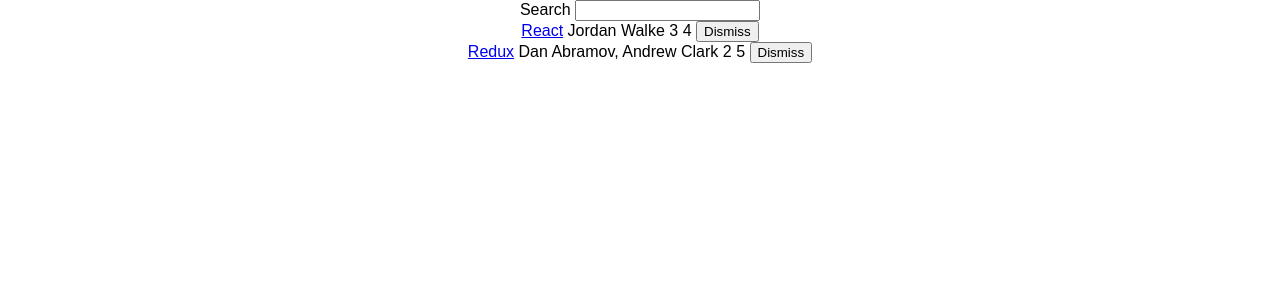
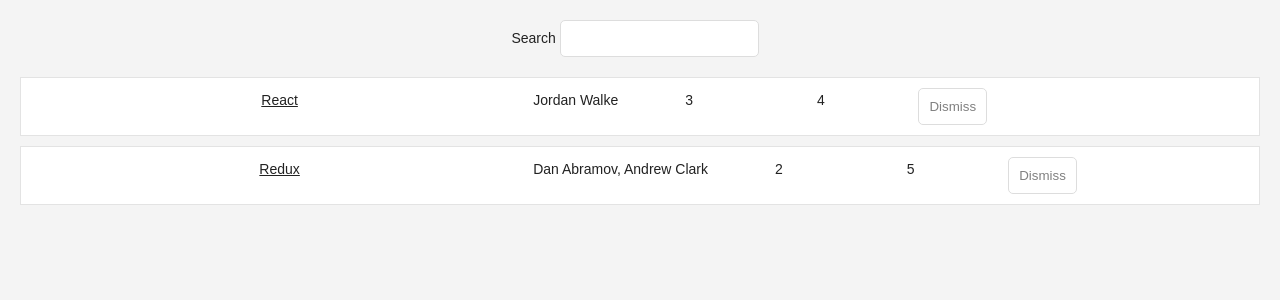
Before and after one commit to rusticpenguin/gReads, a React (Create React App) app: page / in a window 1280 px wide. Shown: the top 300 px of the page. Built offline with nearby package versions, Linux system fonts and the light colour scheme.

Commit message:
Styled List

```diff
--- a/src/App.css
+++ b/src/App.css
@@ -1,28 +1,75 @@
-.App {
+.page {
+  margin: 20px;
+}
+
+.interactions {
   text-align: center;
 }
 
-.App-logo {
-  animation: App-logo-spin infinite 20s linear;
-  height: 80px;
+.table {
+  margin: 20px 0;
 }
 
-.App-header {
-  background-color: #222;
-  height: 150px;
-  padding: 20px;
-  color: white;
+.table-header {
+  display: flex;
+  line-height: 24px;
+  font-size:16px;
+  padding: 0 10px;
+  justify-content: space-between
 }
 
-.App-title {
-  font-size: 1.5em;
+.table-empty {
+  margin: 200px;
+  text-align: center;
+  font-size: 16px;
 }
 
-.App-intro {
-  font-size: large;
+.table-row {
+  display: flex;
+  line-height: 24px;
+  white-space: nowrap;
+  margin: 10px 0;
+  padding: 10px;
+  background: #ffffff;
+  border: 1px solid #e3e3e3;
 }
 
-@keyframes App-logo-spin {
-  from { transform: rotate(0deg); }
-  to { transform: rotate(360deg); }
+.table-header > span {
+  overflow: hidden;
+  text-overflow: ellipsis;
+  padding: 0 5px;
 }
+
+.table-row > span {
+  overflow: hidden;
+  text-overflow: ellipsis;
+  padding: 0 5px;
+}
+
+.button-inline {
+  border-width: 0;
+  background: transparent;
+  color: inherit;
+  text-align: inherit;
+  -webkit-font-smoothing: inherit;
+  padding: 0;
+  font-size: inherit;
+  cursor: pointer;
+}
+
+.button-active {
+  border-radius: 0;
+  border-bottom: 1px solid #38bb6c;
+}
+
+.largecolumn{
+  width: 40%;
+}
+
+.midcolumn {
+  width: 30%;
+}
+
+.smallcolumn{
+  width: 10%;
+}
--- a/src/App.js
+++ b/src/App.js
@@ -1,18 +1,5 @@
 import React, { Component } from 'react';
 import './App.css';
-
-class Developer {
-  constructor(firstname, lastname){
-    this.firstname = firstname;
-    this.lastname = lastname;
-  }
-  getName() {
-    return this.firstname + ' ' + this.lastname;
-  }
-}
-
-const george = new Developer('big', 'money');
-console.log(george.getName());
 
 const list = [
   {
@@ -32,6 +19,8 @@
     objectID: 1,
   },
 ];
+
+
 
 const isSearched = searchTerm => item =>
     item.title.toLowerCase().includes(searchTerm.toLowerCase());
@@ -67,7 +56,8 @@
   render() {
     const { searchTerm, list } = this.state;
     return (
-      <div className="App">
+      <div className="page">
+        <div className="interactions">
           <Search
             value={searchTerm}
             onChange={this.onSearchChange}
@@ -80,14 +70,12 @@
             onDismiss = {this.onDismiss}
           />
         </div>
+      </div>
     );
   }
 }
 
-class Search extends Component {
-  render() {
-    const { value, onChange, children } = this.props;
-    return(
+const Search = ({ value, onChange, children }) =>
     <form>
       {children} <input
         type="text"
@@ -95,30 +83,28 @@
         onChange={onChange}
       />
     </form>
-    );
-  }
-}
+
 
 class Table extends Component {
   render() {
     const { list, pattern, onDismiss } = this.props;
     return (
-      <div>
+      <div className="table">
         {list.filter(isSearched(pattern)).map(item =>
-          <div key={item.objectID}>
-            <span>
+          <div key={item.objectID} className="table-row">
+            <span className="largecolumn">
               <a href={item.url}>{item.title}</a>
             </span>
-            <span> {item.author} </span>
-            <span> {item.num_comments} </span>
-            <span> {item.points} </span>
-            <span>
-              <button
+            <span className="mediumcolumn"> {item.author} </span>
+            <span className="smallcolumn"> {item.num_comments} </span>
+            <span className="smallcolumn"> {item.points} </span>
+            <span className="smallcolumn">
+              <Button
                 onClick={() => onDismiss(item.objectID)}
-                type="button"
+                classname="button-inline"
               >
                 Dismiss
-              </button>
+              </Button>
             </span>
           </div>
         )}
--- a/src/index.css
+++ b/src/index.css
@@ -1,5 +1,46 @@
 body {
+  color: #222;
+  background: #f4f4f4;
+  font: 400 14px CoreSans, Arial, sans-serif;
   margin: 0;
   padding: 0;
-  font-family: sans-serif;
 }
+
+a {
+  color: #222;
+}
+
+a:hover {
+  text-decoration: underline;
+}
+
+ul, li {
+  list-style: none;
+  padding: 0;
+  margin: 0;
+}
+
+input {
+  padding: 10px;
+  border-radius: 5px;
+  outline: none;
+  margin-right: 10px;
+  border: 1px solid #dddddd;
+}
+
+button {
+  padding: 10px;
+  border-radius: 5px;
+  border: 1px solid #dddddd;
+  background: transparent;
+  color: #808080;
+  cursor: pointer;
+}
+
+button:hover {
+  color: #222;
+}
+
+*:focus {
+  outline: none;
+}
```
Lines whose indentation alone changed are shown as unchanged.
